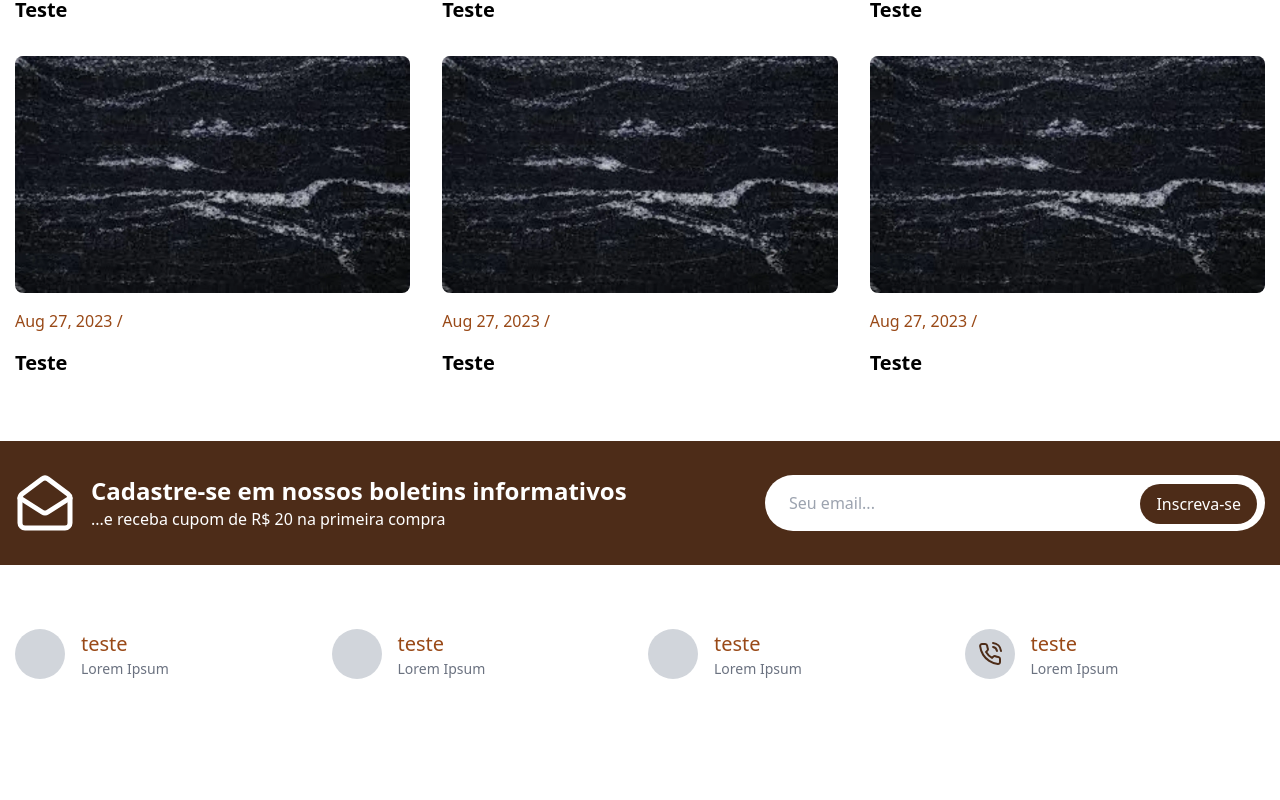
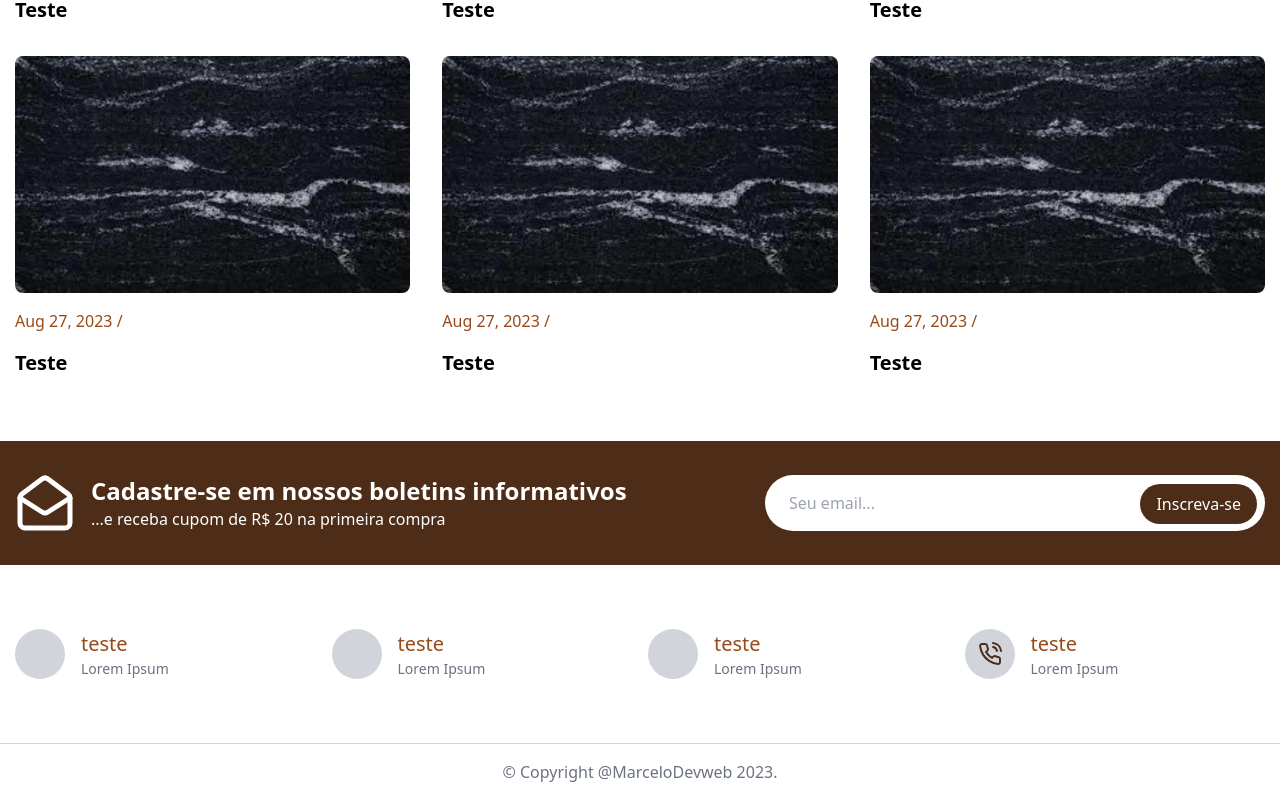
Before and after one commit to Marcelo-devweb/Ecommerce-Template-Food, a React (Vite) app: page / in a window 1280 px wide. Shown: the part 2811-3611 px from the top of the page. Before the commit the page ends 3490 px from the top, so only its background shows below. Built offline with nearby package versions, Linux system fonts and the light colour scheme; some icons are missing.

Commit message:
Fourth Update
Adição da seção Footer.

Arquivos criados:
Footer.tsx

Arquivos Modificados:
App.tsx

```diff
--- a/src/App.tsx
+++ b/src/App.tsx
@@ -2,6 +2,7 @@ import Banner from "./components/Banner";
 import Breakfast from "./components/Breakfast";
 import Category from "./components/Category";
 import FeatureSection from "./components/FeatureSection";
+import Footer from "./components/Footer";
 import Fruits from "./components/Fruits";
 import Hero from "./components/Hero";
 import Navbar from "./components/Navbar";
@@ -20,6 +21,7 @@ const App = () => {
       <News />
       <NewsLetter />
       <FeatureSection />
+      <Footer />
     </main>
   );
 };
--- /dev/null
+++ b/src/components/Footer.tsx
@@ -0,0 +1,11 @@
+const Footer = () => {
+    return (
+        <div className="border-t border-gray-300 mt-16">
+            <div className="container text-center text-gray-500 py-4">
+                &copy; Copyright @MarceloDevweb 2023.
+            </div>
+        </div>
+     );
+}
+
+export default Footer;
```
